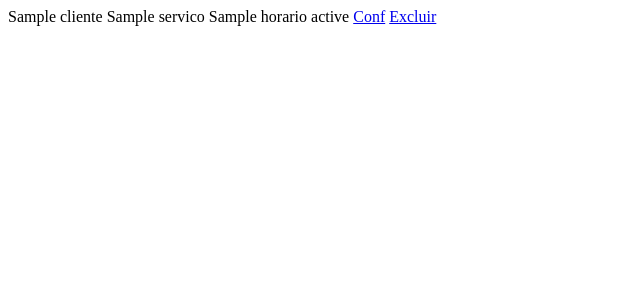
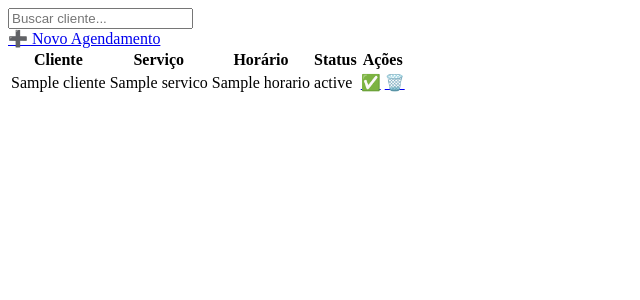
Before and after one commit to davidsonsuportelj-sys/agenda, a Flask app: template templates/index.html in a window 1280 px wide. Shown: the top 300 px of the page, without its empty margins (0-640 px from the left). Run offline with Flask 3, Linux system fonts and the light colour scheme; the template is opened without the code that fills it: most values are stand-ins (such as "Sample title", 1, 10 or a date in 2020).

Commit message:
Atualizado

```diff
--- a/app.py
+++ b/app.py
@@ -32,36 +32,21 @@ def login():
         pass_in = request.form.get('password')
         try:
             response = supabase.table("usuarios").select("username, password").execute()
-            encontrado = False
             for u in response.data:
                 if u['username'].strip() == user_in.strip() and u['password'].strip() == pass_in.strip():
-                    encontrado = True
-                    break
-            if encontrado:
-                login_user(User(user_in))
-                return redirect(url_for('index'))
-            else:
-                flash('Usuário ou senha inválidos!')
+                    login_user(User(user_in))
+                    return redirect(url_for('index'))
+            flash('Usuário ou senha inválidos!')
         except Exception as e:
-            print(f"ERRO LOGIN: {e}")
             flash('Erro de conexão!')
     return render_template('login.html')
-
-@app.route('/logout')
-@login_required
-def logout():
-    logout_user()
-    return redirect(url_for('login'))
 
 @app.route('/')
 @login_required
 def index():
-    try:
-        response = supabase.table("agendamentos").select("*").execute()
-        agenda = response.data
-    except:
-        agenda = []
-    return render_template('index.html', agenda=agenda)
+    # Busca agendamentos. Se a tabela no Supabase estiver vazia, ele retorna []
+    response = supabase.table("agendamentos").select("*").execute()
+    return render_template('index.html', agenda=response.data)
 
 @app.route('/agendar', methods=['POST'])
 @login_required
@@ -86,5 +71,11 @@ def mudar_status(id, novo_status):
     supabase.table("agendamentos").update({"status": novo_status}).eq("id", id).execute()
     return redirect(url_for('index'))
 
+@app.route('/logout')
+@login_required
+def logout():
+    logout_user()
+    return redirect(url_for('login'))
+
 if __name__ == '__main__':
     app.run(host='0.0.0.0', port=5000)
--- a/templates/index.html
+++ b/templates/index.html
@@ -1,4 +1,16 @@
-<tbody>
+<div class="filtros">
+    <input type="text" id="filtro" onkeyup="filtrarTabela()" placeholder="Buscar cliente...">
+</div>
+
+<a href="#modal-agendar" class="btn-novo">➕ Novo Agendamento</a>
+
+<table>
+    <thead>
+        <tr>
+            <th>Cliente</th><th>Serviço</th><th>Horário</th><th>Status</th><th>Ações</th>
+        </tr>
+    </thead>
+    <tbody id="tabela-agenda">
         {% for item in agenda %}
         <tr>
             <td>{{ item.cliente }}</td>
@@ -6,13 +18,21 @@
             <td>{{ item.horario }}</td>
             <td>{{ item.status }}</td>
             <td>
-            <a href="{{ url_for('mudar_status', id=item.id, novo_status='Confirmado') }}">Conf</a>
-            <a href="{{ url_for('excluir', id=item.id) }}">Excluir</a>
+                <a href="/mudar_status/{{ item.id }}/Confirmado">✅</a>
+                <a href="/excluir/{{ item.id }}">🗑️</a>
             </td>
-    </tr>
-    {% else %}
-    <tr>
-        <td colspan="5">Nenhum agendamento encontrado no banco de dados.</td>
         </tr>
         {% endfor %}
     </tbody>
+</table>
+
+<script>
+function filtrarTabela() {
+    let input = document.getElementById("filtro").value.toUpperCase();
+    let trs = document.getElementById("tabela-agenda").getElementsByTagName("tr");
+    for (let i = 0; i < trs.length; i++) {
+        let txt = trs[i].textContent || trs[i].innerText;
+        trs[i].style.display = txt.toUpperCase().indexOf(input) > -1 ? "" : "none";
+    }
+}
+</script>
```
Lines whose indentation alone changed are shown as unchanged.
